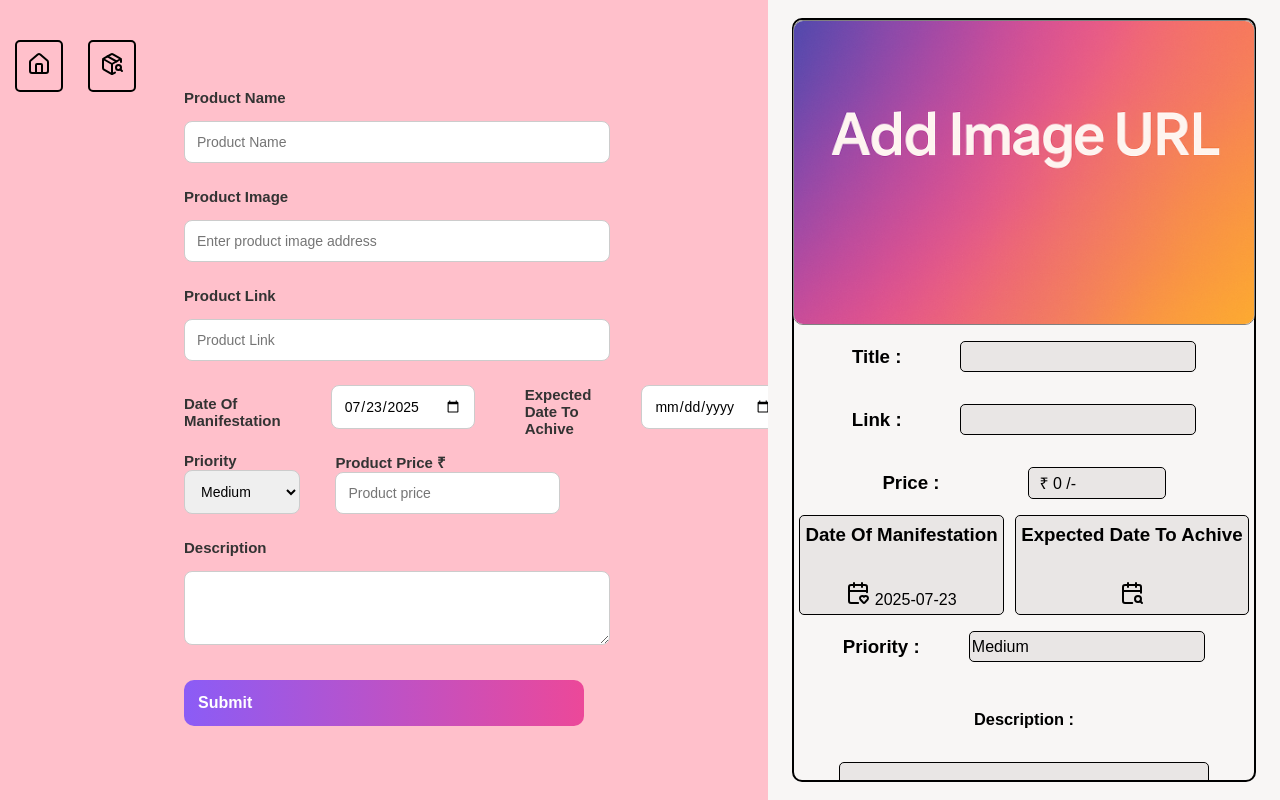
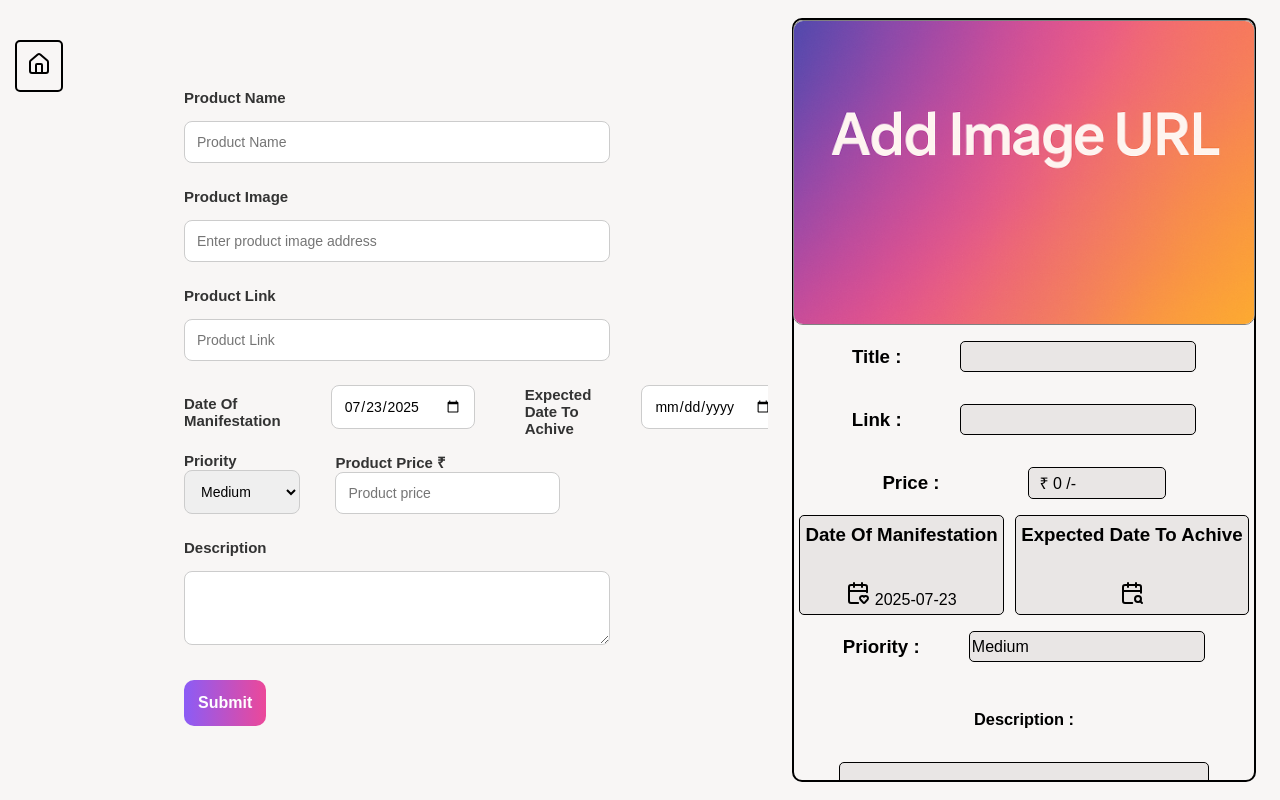
Before and after one commit to satyamrk18/WishBucket, a React (Vite) app: page /addproduct in a window 1280 px wide. Built offline with nearby package versions, Linux system fonts and the light colour scheme.

Commit message:
add product form edit

```diff
--- a/src/pages/AddProduct.css
+++ b/src/pages/AddProduct.css
@@ -30,7 +30,6 @@
 }
 .sideform {
   width: 60%;
-  background-color: pink;
   height: 100%;
   display: flex;
   align-items: center;
--- a/src/pages/AddProduct.jsx
+++ b/src/pages/AddProduct.jsx
@@ -1,15 +1,21 @@
-import React from "react";
-import {Link} from "react-router-dom"
+import React, { use } from "react";
+import { Link } from "react-router-dom";
 import "./AddProduct.css";
 import { useNavigate } from "react-router-dom";
 import defaultIMG from "./../assets/default-product-image.png";
 import { useState, useEffect } from "react";
-import { CalendarHeart, CalendarSearch,House, PackageSearch, } from "lucide-react";
+import {
+  CalendarHeart,
+  CalendarSearch,
+  House,
+  PackageSearch,
+} from "lucide-react";
 import toast, { Toaster } from "react-hot-toast";
 const AddProduct = () => {
   const navigate = useNavigate(); // navigator after successfully submission
   const [today, setToday] = useState("");
   const [product, setProduct] = useState([]);
+  const [pathname, setPathname] = useState("/addproduct")
   const [newproduct, setNewProduct] = useState({
     title: "",
     link: "",
@@ -24,7 +30,6 @@ const AddProduct = () => {
     //stores the product in prexisting array
     const storedProducts = JSON.parse(localStorage.getItem("products")) || [];
     setProduct(storedProducts);
-
 
     const date = new Date();
     const formatedDate = date.toISOString().split("T")[0];
@@ -87,16 +92,15 @@ const AddProduct = () => {
       price: "",
       description: "",
     });
-    // setTimeout(() => {
-    //   navigate("/Home");
-    // }, 1000);
+   setPathname("/");
   };
   return (
     <div>
       <div className="addproduct">
         <div className="p-navbar">
-          <Link to={"/"} className="item"><House /></Link>
-          <Link to={"/product"} className="item"><PackageSearch /></Link>
+          <Link to={"/"} className="item">
+            <House />
+          </Link>
         </div>
         <div className="sideform">
           <form>
@@ -185,9 +189,11 @@ const AddProduct = () => {
                 setNewProduct({ ...newproduct, description: e.target.value });
               }}
             />
+            <Link to={pathname}>
               <button type="button" onClick={saveProduct}>
                 Submit
               </button>
+            </Link>
           </form>
         </div>
         <div className="cardview">
```
Lines whose indentation alone changed are shown as unchanged.
